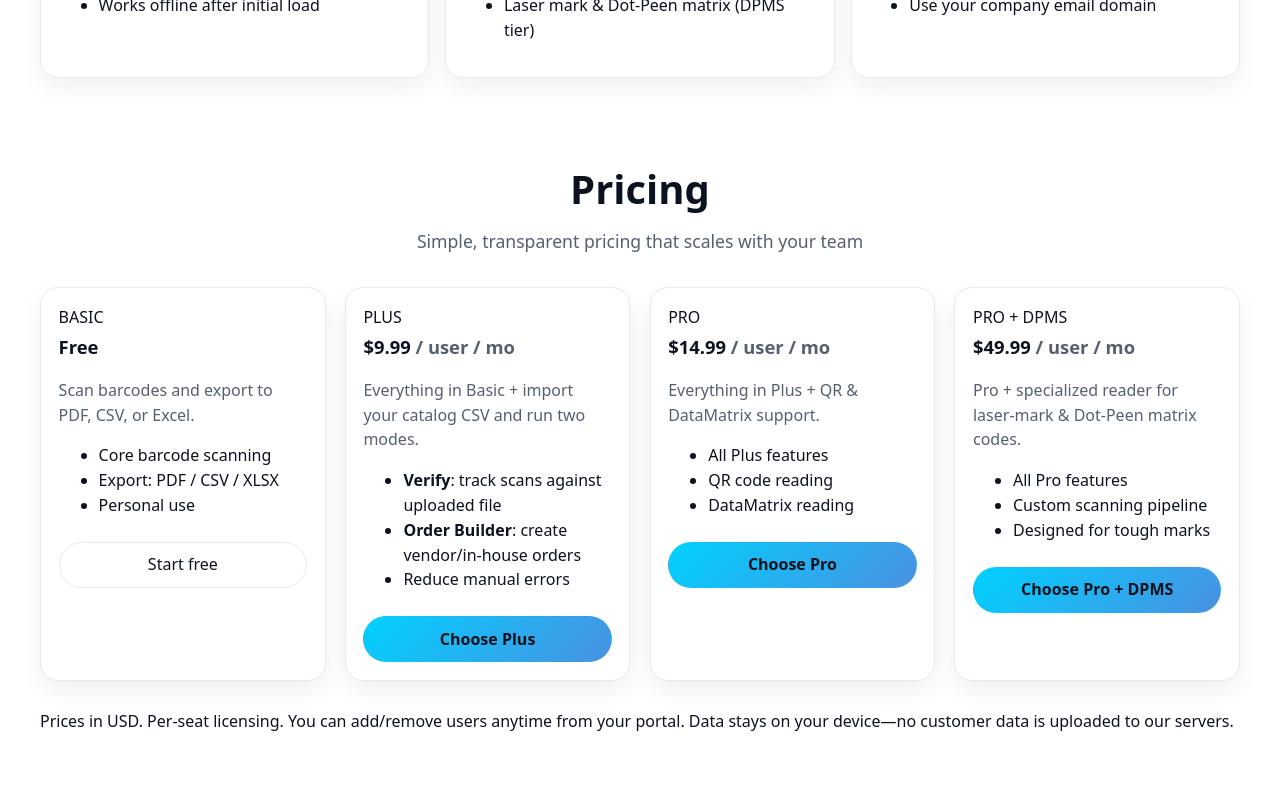
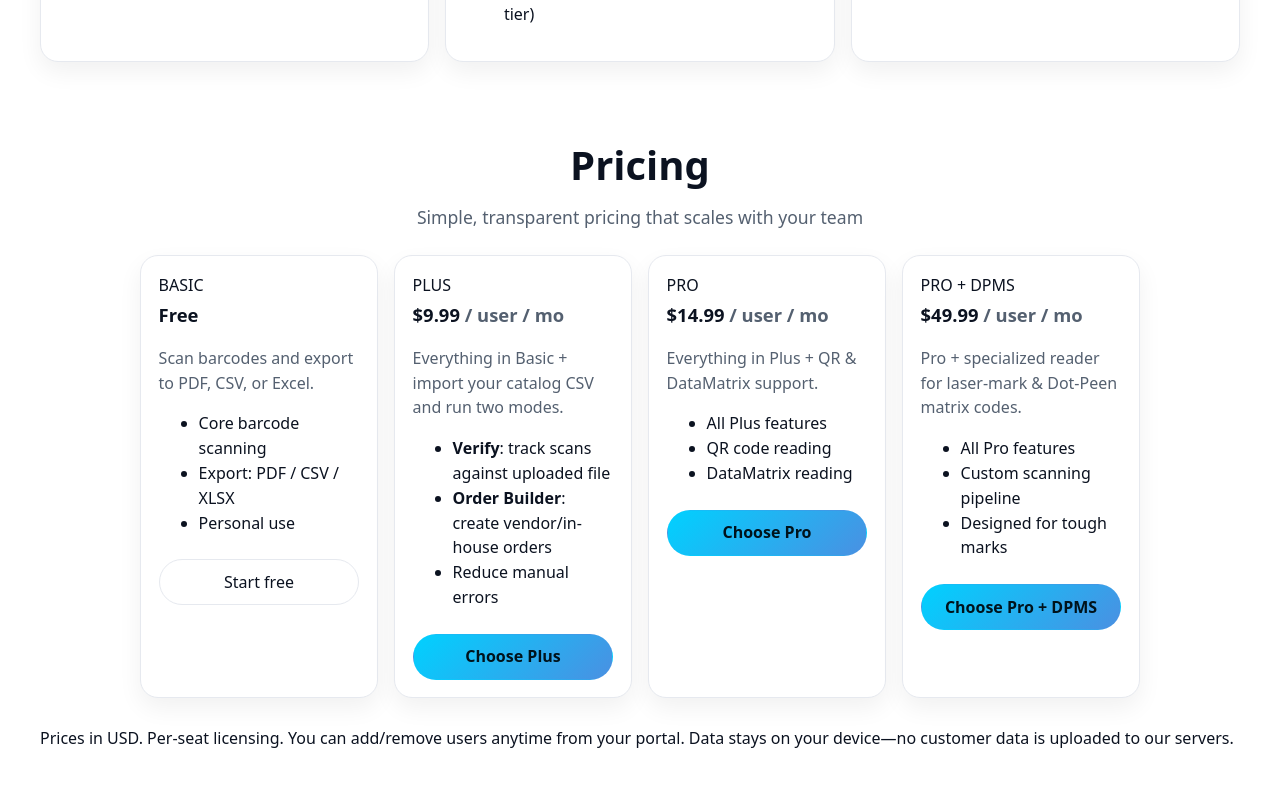
Before and after one commit to miamivalleyaiautomation/ScanSnap.IO, a Next.js app: page / in a window 1280 px wide. Shown: the part 1060-1860 px from the top of the page. Built offline with nearby package versions, Linux system fonts and the light colour scheme; no server answers.

Commit message:
Update globals.css

```diff
--- a/app/globals.css
+++ b/app/globals.css
@@ -51,9 +51,9 @@ h3{ font-size:1.15rem; margin:.2rem 0 .4rem; }
 .note{ color: var(--muted); font-size:.95rem; }
 /* Section headings - proper spacing for smooth scroll */
 .section-heading {
-  margin: 0 0 2rem 0;
+  margin: 0 0 1.5rem 0;         /* reduced from 2rem */
   text-align: center;
-  padding-top: 1rem;
+  padding-top: 0.5rem;          /* reduced from 1rem */
 }
 
 .section-heading h2 {
@@ -285,7 +285,9 @@ html[data-theme="light"] .device img{ background:#ffffff }
 .pricing-grid{
   display: grid;
   grid-template-columns: repeat(4, minmax(0, 1fr));
-  gap: 1.2rem;
+  gap: 1rem;                    /* reduced from 1.2rem */
+  max-width: 1000px;            /* constrain width on desktop */
+  margin: 0 auto;               /* center the pricing grid */
 }
 .plan .plan-head{ display:grid; gap:.25rem; margin-bottom:.6rem }
 .plan .price{ font-size:2rem; font-weight:800 }
@@ -295,7 +297,7 @@ html[data-theme="light"] .device img{ background:#ffffff }
 @media (max-width: 1023px) {
   .pricing-grid {
     grid-template-columns: 1fr;
-    gap: 1.5rem;
+    gap: 1.2rem;                /* slightly more spacing on mobile */
     max-width: 400px;
     margin: 0 auto;
   }
```
